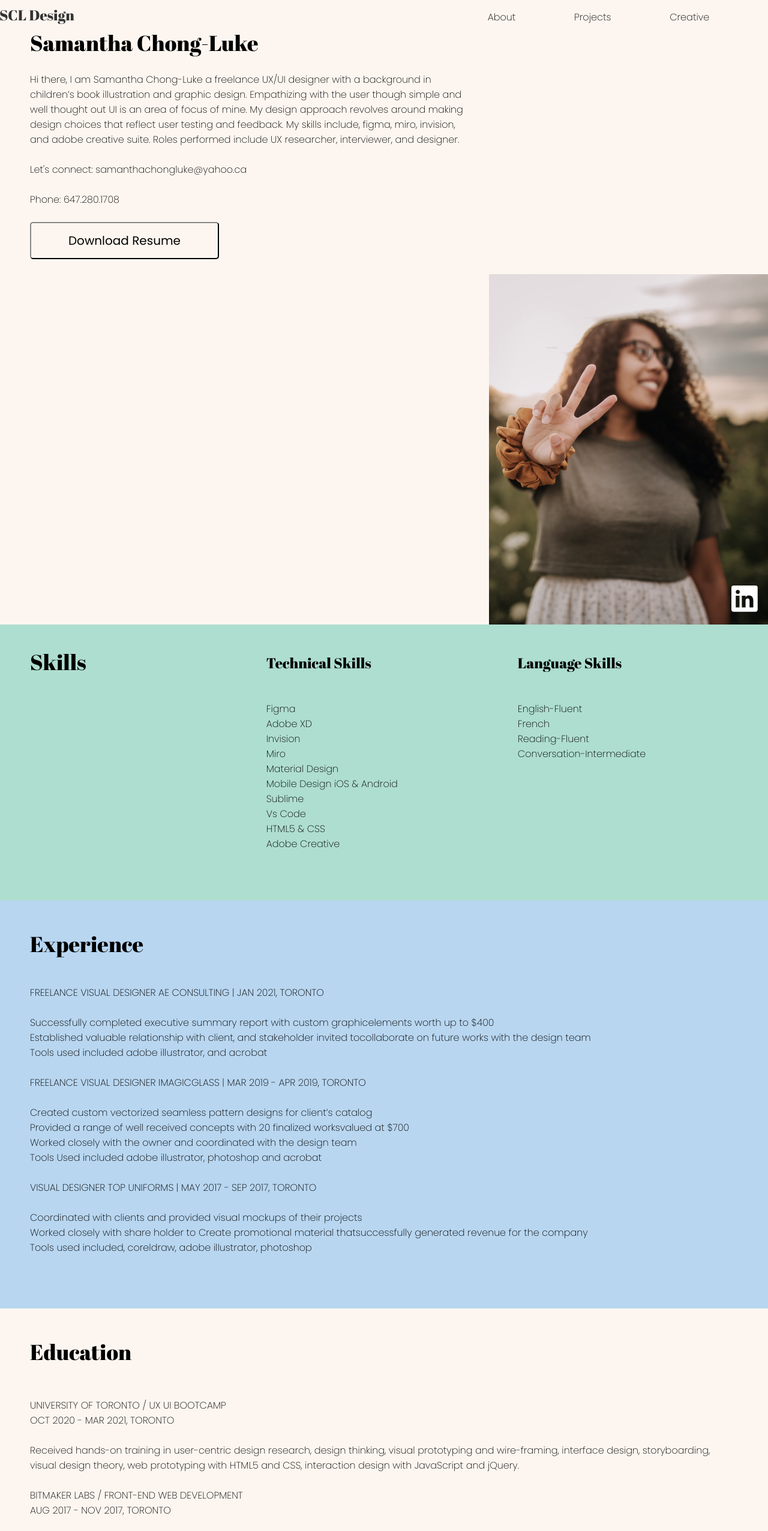
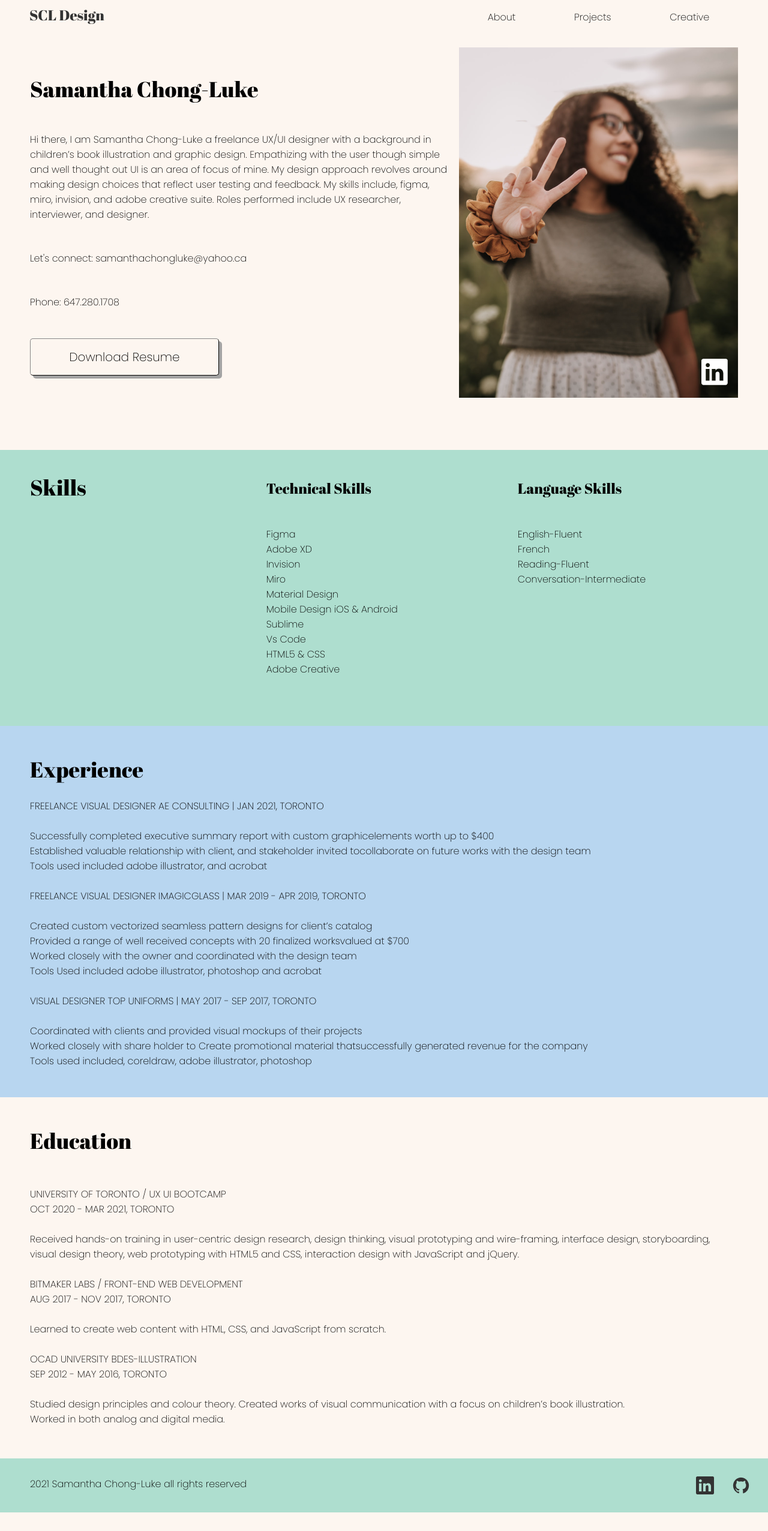
Before and after one commit to SamChongLuke/UX_UI_HW_18, a plain HTML site: page index.html in a window 1280 px wide. Shown: the top 2552 px of the page at 60% size. After the commit the page ends 2521 px from the top, so only its background shows below. Drawn offline with Linux system fonts and the light colour scheme.

Commit message:
updates to html and css

```diff
--- a/css/style.css
+++ b/css/style.css
@@ -7,6 +7,9 @@ body {
     font-family: 'Poppins', sans-serif;
     font-weight: lighter;
 
+}
+.logo {
+    margin-left: 50px;
 }
 header.navigation {
     padding-top: 16px;
@@ -36,17 +39,17 @@ button {
     border-color: #333333;
     border-radius: 5px;
     margin-left: 50px;
-
+    border-width: 0.5px;
+    font-weight: lighter;
+    box-shadow: 5px 5px rgb(163, 163, 163);
 }
 
-#heroImageLeft {
-width: 772px;
-
+img.hamburgerMenu  {
+    padding-right: 50px;
+    display: none;
 }
-
-#heroImageRight {
-    display: flex;
-    float: right;
+#heroImage {
+    padding-right: 50px;
 }
 h1 {
     font-family: 'Abril Fatface';
@@ -54,8 +57,23 @@ h1 {
     font-weight:lighter;
     margin-left: 50px;
     font-weight: lighter;
+    padding-bottom: 48px;
 
 }
+#hero {
+    padding-top: 32px;
+    padding-bottom: 40px;
+    display: flex;
+    justify-content: space-between;
+    align-items: center;
+    padding-bottom: 80px;
+}
+
+p.summary {
+    padding-bottom: 48px;
+    width: 700px;
+}
+
 
 p {
     margin-left: 50px;
@@ -107,18 +125,20 @@ section.skills {
     list-style: none;
     margin-left: 100px;
 }
-section.experience {
-    height: 680px;
+#experience {
+
     background-color: #B8D6F0;
+    padding-bottom: 48px;
 }
 
 h1.experience {
 padding-top: 48px;
+padding-bottom: 0;
 }
 
-p.experience {
+/* p.experience {
     margin-top: 20px;
-}
+} */
 
 h1.education {
     padding-top: 48px;
@@ -127,17 +147,77 @@ h1.education {
 .education {
     padding-bottom: 28px;
 }
-section.footer {
+footer {
     background-color: #AEDECF;
-    vertical-align: top;
+    display: flex;
+    justify-content: space-between;
+    padding: 30px;
 }
 
-ul.footerInlineBlock {
+.footer p {
+    margin-left: 20px;
+}
+ul.footer{
+    list-style: none;
     display: inline-flex;
-    list-style: none;
-    justify-content: space-evenly;
+    float: right;
+
 }
+.social {
+    margin-left: 30px;
 
-@media only screen and (max-width: 600) {
-    grid-template-rows: ;
 }
+@media only screen and (max-width: 600px) {
+
+    img.hamburgerMenu  {
+        padding-right: 50px;
+        display: flex;
+    }
+
+    p.summary {
+        width: 400px;
+    }
+    .logo {
+        margin-left: 30px;
+    }
+
+    ul.inlineBlock {
+        display: none;
+
+    }
+
+    #hero {
+
+        flex-direction: column;
+    }
+
+    #heroImage {
+        padding-right: 0;
+        padding-top: 40px;
+    }
+
+    .skills h1 {
+        padding-bottom: 0px;
+    }
+
+    section.skills {
+        flex-direction: column;
+        height: 750px;
+    }
+
+    #technicalSkills {
+        flex-direction: column;
+        margin-left: -100px;
+
+    }
+
+    #languageSkills {
+        flex-direction: column;
+        margin-left: -50px;
+    }
+
+    .social {
+        height: 30px;
+    }
+
+}
--- a/index.html
+++ b/index.html
@@ -22,36 +22,29 @@
                     <li>Projects</li>
                     <li>Creative</li>
                 </ul>
+                <img class="hamburgerMenu" src="../UX_UI_HW_18/images/defaulthamburgermenu.png" alt="">
             </nav>
         </div>
     </header>
-    <section class="heroImg">
-        <div class="summary">
-            <div class="heroImg" id="heroImageLeft">
+    <section id="hero" class="hero">
+
+        <div id="heroSummary" class="heroContent">
             <h1>Samantha Chong-Luke</h1>
-                <br>
-                <p>Hi there, I am Samantha Chong-Luke a freelance UX/UI designer with a background in children’s book
-                    illustration and graphic design. Empathizing with the user though simple and well thought out UI is
-                    an area of focus of mine. My design approach revolves around making design choices that reflect user
-                    testing and feedback. My skills include, figma, miro, invision, and adobe creative suite. Roles
-                    performed include UX researcher, interviewer, and designer.</p>
-                    <br>
-                <p>Let's connect: samanthachongluke@yahoo.ca</p>
-                <br>
-                <p>Phone: 647.280.1708</p>
-                <br>
+            <p class="summary">Hi there, I am Samantha Chong-Luke a freelance UX/UI designer with a background in children’s book illustration and graphic design. Empathizing with the user though simple and well thought out UI is an area of focus of mine. My design approach revolves around making design choices that reflect user testing and feedback. My skills include, figma, miro, invision, and adobe creative suite. Roles performed include UX researcher, interviewer, and designer.</p>
+            <p class="summary">Let's connect: samanthachongluke@yahoo.ca</p>
+            <p class="summary">Phone: 647.280.1708</p>
             <button>Download Resume</button>
         </div>
-            <br>
-            <div class="heroImg" id="heroImageRight">
+        <div id="heroImage" class="heroContent">
             <img src="../UX_UI_HW_18/images/Me.png" alt="">
+
         </div>
-        </div>
+
 </section>
     <section class="skills">
         <h1 class="skills">Skills</h1>
-        <br>
-        <div class="technicalSkills">
+
+        <div id="technicalSkills" class="technicalSkills">
             <h3 class="technicalSkills">Technical Skills</h3>
             <ul class="technicalSkills">
                 <li>Figma</li>
@@ -68,7 +61,7 @@
             </ul>
 
         </div>
-        <div class="languageSkills">
+        <div id="languageSkills" class="languageSkills">
             <h3 class="languageSkills">Language Skills</h3>
             <ul class="languageSkills">
                 <li>English-Fluent</li>
@@ -79,7 +72,7 @@
         </div>
     </section>
 
-    <section class="experience">
+    <section id="experience">
         <h1 class="experience">Experience</h1>
         <br>
         <div class="experience">
@@ -109,7 +102,7 @@
         </div>
     </section>
 
-    <section class="education">
+    <section id="education">
         <div class="education">
             <h1 class="education">Education</h1>
             <br>
@@ -134,15 +127,15 @@
         </div>
     </section>
     <br>
-    <section class="footer">
-        <footer>
-            <p>2021 Samantha Chong-Luke all rights reserved</p>
-                <ul class="footerInlineBlock">
-                    <li>LinkedIn</li>
-                    <li>Github</li>
+    <footer class="footer">
+
+        <p class="footer">2021 Samantha Chong-Luke all rights reserved</p>
+        <ul class="footer">
+            <img class="social" src="../UX_UI_HW_18/images/linkedin.png">
+            <img class="social" src="../UX_UI_HW_18/images/IONIcon/L/logo/githubGithub.png">
         </ul>
+
     </footer>
-    </section>
 
 
 </body>
```
Also changed, not shown: images/IONIcon/L/logo/githubGithub.png (added), images/defaulthamburgermenu.png (added), images/hamburgermenu.jpg (added), images/linkedin.png (added), 2 other files. Lines whose indentation alone changed are shown as unchanged.
